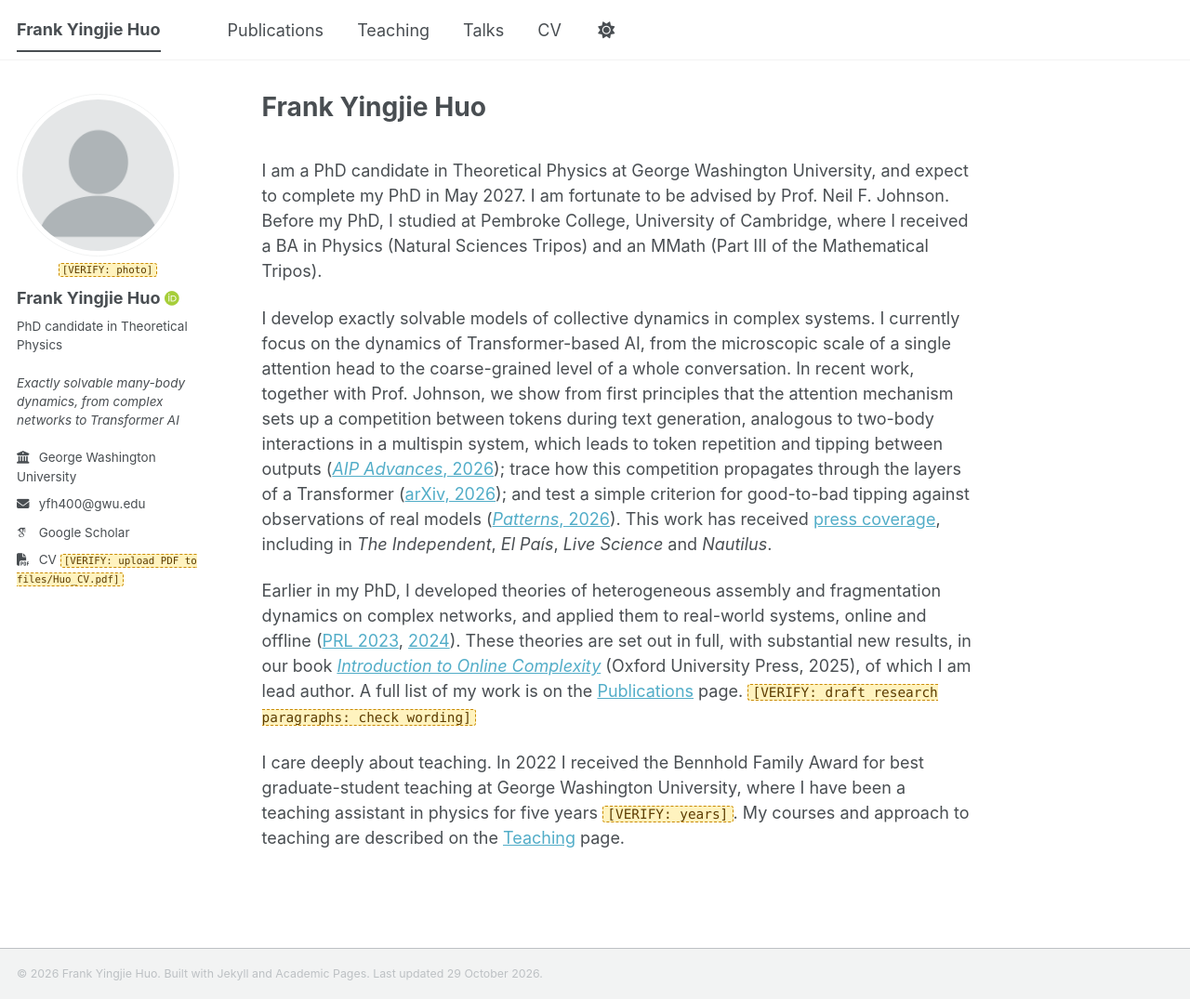
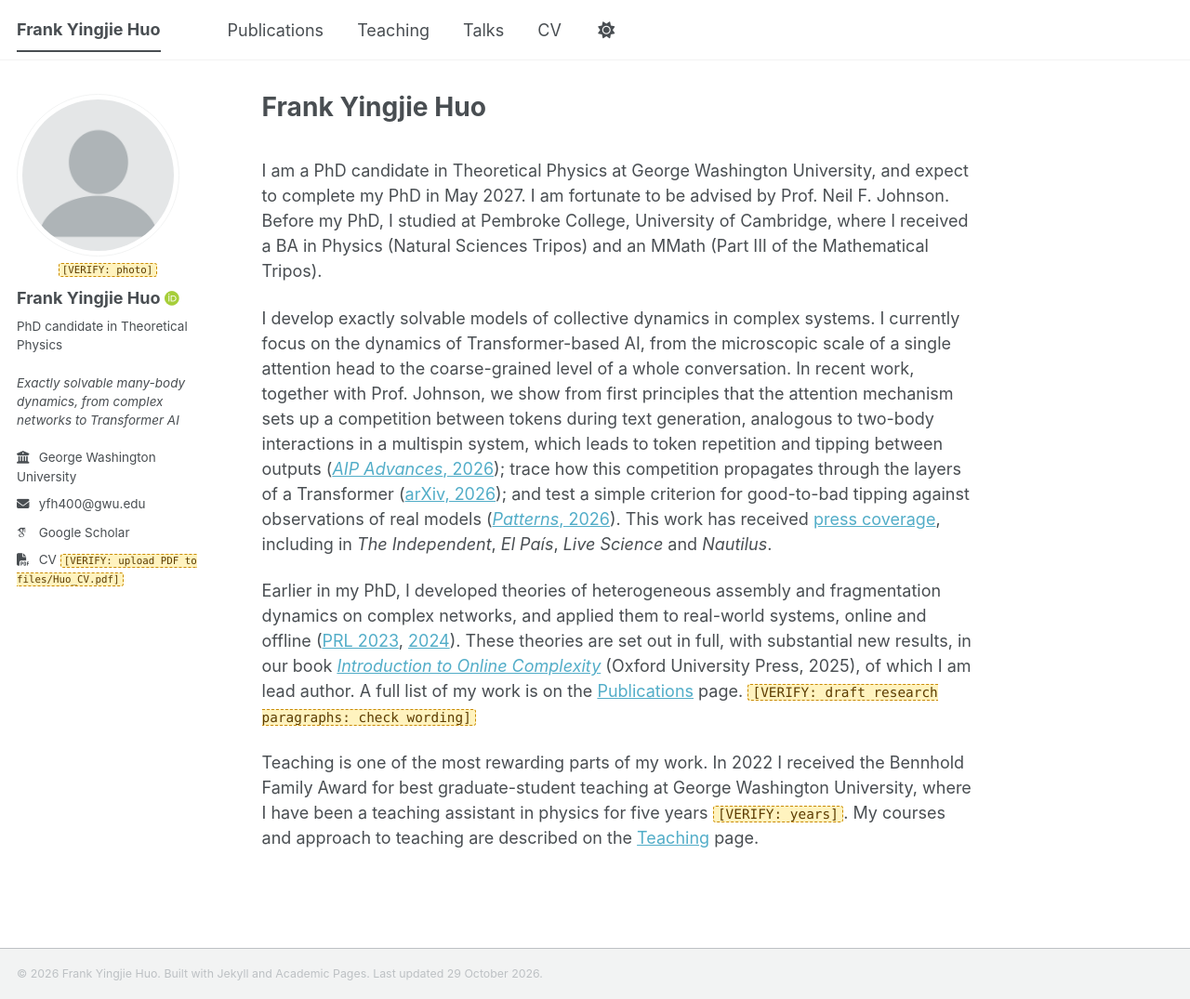
Before and after one commit to FrankHuo-217/huo.github.io, a Jekyll site: the page built from _pages/about.md, in a window 1280 px wide and 1075 px high. Shown: the whole window at 93% size. Built offline with Jekyll 4.4.1, drawn with Linux system fonts in a browser that asks for light colours; some web fonts are replaced; a script bundle is joined from its source files by our own code.

Commit message:
Reword the opening of the home page teaching paragraph
Co-Authored-By: Claude Opus 5.5 <noreply@anthropic.com>
Claude-Session: https://claude.ai/code/session_01EX1ohUgYjPPjqdCJmoT8XW

```diff
--- a/_pages/about.md
+++ b/_pages/about.md
@@ -22,4 +22,4 @@ I develop exactly solvable models of collective dynamics in complex systems. I c
 
 Earlier in my PhD, I developed theories of heterogeneous assembly and fragmentation dynamics on complex networks, and applied them to real-world systems, online and offline ([PRL 2023](https://doi.org/10.1103/PhysRevLett.130.237401), [2024](https://doi.org/10.1103/PhysRevLett.133.247401)). These theories are set out in full, with substantial new results, in our book [*Introduction to Online Complexity*](https://global.oup.com/academic/product/introduction-to-online-complexity-9780198921011) (Oxford University Press, 2025), of which I am lead author. A full list of my work is on the [Publications]({{ "/publications/" | relative_url }}) page. {% include verify.html note="draft research paragraphs: check wording" %}
 
-I care deeply about teaching. In 2022 I received the Bennhold Family Award for best graduate-student teaching at George Washington University, where I have been a teaching assistant in physics for five years {% include verify.html note="years" %}. My courses and approach to teaching are described on the [Teaching]({{ "/teaching/" | relative_url }}) page.
+Teaching is one of the most rewarding parts of my work. In 2022 I received the Bennhold Family Award for best graduate-student teaching at George Washington University, where I have been a teaching assistant in physics for five years {% include verify.html note="years" %}. My courses and approach to teaching are described on the [Teaching]({{ "/teaching/" | relative_url }}) page.
```
